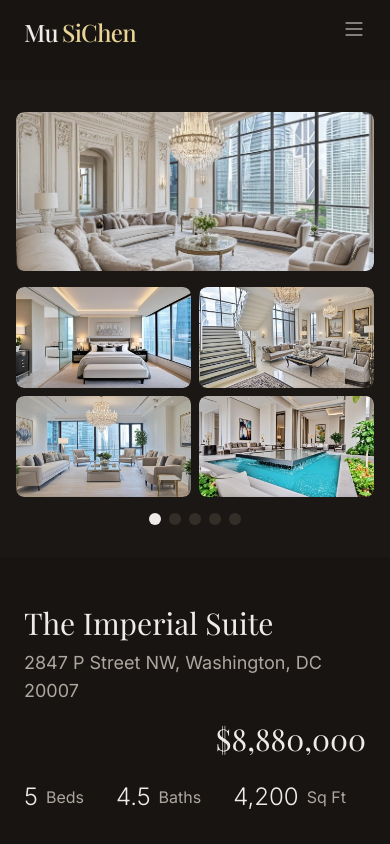
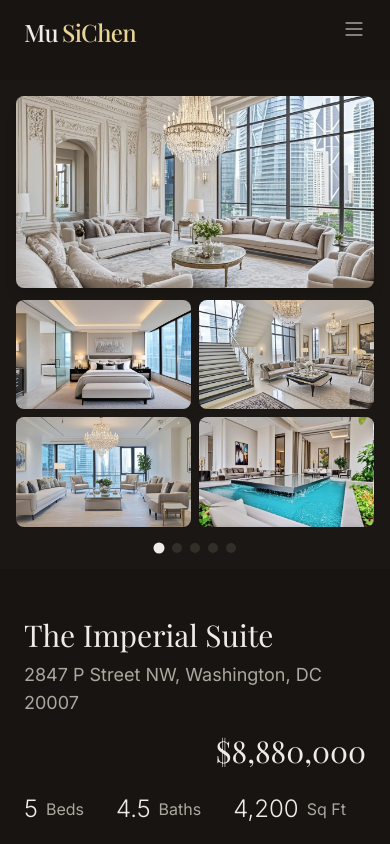
Before and after one commit to izzuddin-noormy/elite-advisor-showcase, a React (Vite) app: page /projects/1 in a window 390 px wide. Shown: the top 844 px of the page. Built offline with nearby package versions, Linux system fonts and the light colour scheme.

Commit message:
Make property gallery responsive
Updated the property gallery to be responsive to screen resolution.

```diff
--- a/src/components/property/PropertyGallery.tsx
+++ b/src/components/property/PropertyGallery.tsx
@@ -33,31 +33,31 @@ const PropertyGallery = ({ images, title }: PropertyGalleryProps) => {
   };
 
   return (
-    <section className="bg-secondary/20 py-8">
-      <div className="container mx-auto px-4 md:px-6">
-        <div className="flex flex-col lg:flex-row gap-4 max-w-7xl mx-auto">
+    <section className="bg-secondary/20 py-4 sm:py-6 lg:py-8">
+      <div className="container mx-auto px-4 sm:px-6 lg:px-8">
+        <div className="flex flex-col xl:flex-row gap-3 sm:gap-4 lg:gap-6 max-w-7xl mx-auto">
           {/* Main Image */}
-          <div className="flex-1 lg:flex-[2] w-full h-64 md:h-80 lg:h-[360px] cursor-pointer overflow-hidden rounded-lg">
+          <div className="w-full xl:flex-[2] h-48 sm:h-64 md:h-80 lg:h-96 xl:h-[360px] cursor-pointer overflow-hidden rounded-lg shadow-lg">
             <img
               src={images[selectedImage]}
               alt={`${title} - Main View`}
-              className="w-full h-full object-cover rounded-lg shadow-lg transition-transform duration-300 hover:scale-105"
+              className="w-full h-full object-cover transition-transform duration-300 hover:scale-105"
               onClick={() => openModal(selectedImage)}
             />
           </div>
 
           {/* Thumbnail Grid */}
-          <div className="flex-1 lg:flex-[1] grid grid-cols-2 gap-2 w-full">
+          <div className="w-full xl:flex-[1] grid grid-cols-2 gap-2 sm:gap-3 lg:gap-4">
             {images.slice(1, 5).map((image, index) => (
               <div
                 key={index}
-                className="aspect-[309/178] w-full cursor-pointer overflow-hidden rounded-lg transition-all duration-300 hover:opacity-75"
+                className="aspect-[16/10] sm:aspect-[4/3] lg:aspect-[309/178] w-full cursor-pointer overflow-hidden rounded-lg shadow-sm transition-all duration-300 hover:opacity-75 hover:shadow-md"
                 onClick={() => setSelectedImage(index + 1)}
               >
                 <img
                   src={image}
                   alt={`${title} - View ${index + 2}`}
-                  className={`w-full h-full object-cover rounded-lg transition-transform duration-300 hover:scale-105 ${
+                  className={`w-full h-full object-cover transition-transform duration-300 hover:scale-105 ${
                     selectedImage === index + 1 ? 'ring-2 ring-primary' : ''
                   }`}
                   onClick={(e) => {
@@ -70,15 +70,15 @@ const PropertyGallery = ({ images, title }: PropertyGalleryProps) => {
           </div>
         </div>
 
-        {/* Mobile Image Navigation */}
-        <div className="flex justify-center mt-4 lg:hidden">
+        {/* Mobile Image Navigation - Only show on mobile when thumbnails are hidden */}
+        <div className="flex justify-center mt-4 sm:mt-6 xl:hidden">
           <div className="flex space-x-2">
             {images.map((_, index) => (
               <button
                 key={index}
                 onClick={() => setSelectedImage(index)}
-                className={`w-3 h-3 rounded-full ${
-                  selectedImage === index ? 'bg-primary' : 'bg-muted'
+                className={`w-2.5 h-2.5 sm:w-3 sm:h-3 rounded-full transition-all duration-200 ${
+                  selectedImage === index ? 'bg-primary scale-110' : 'bg-muted hover:bg-muted-foreground/50'
                 }`}
               />
             ))}
```
